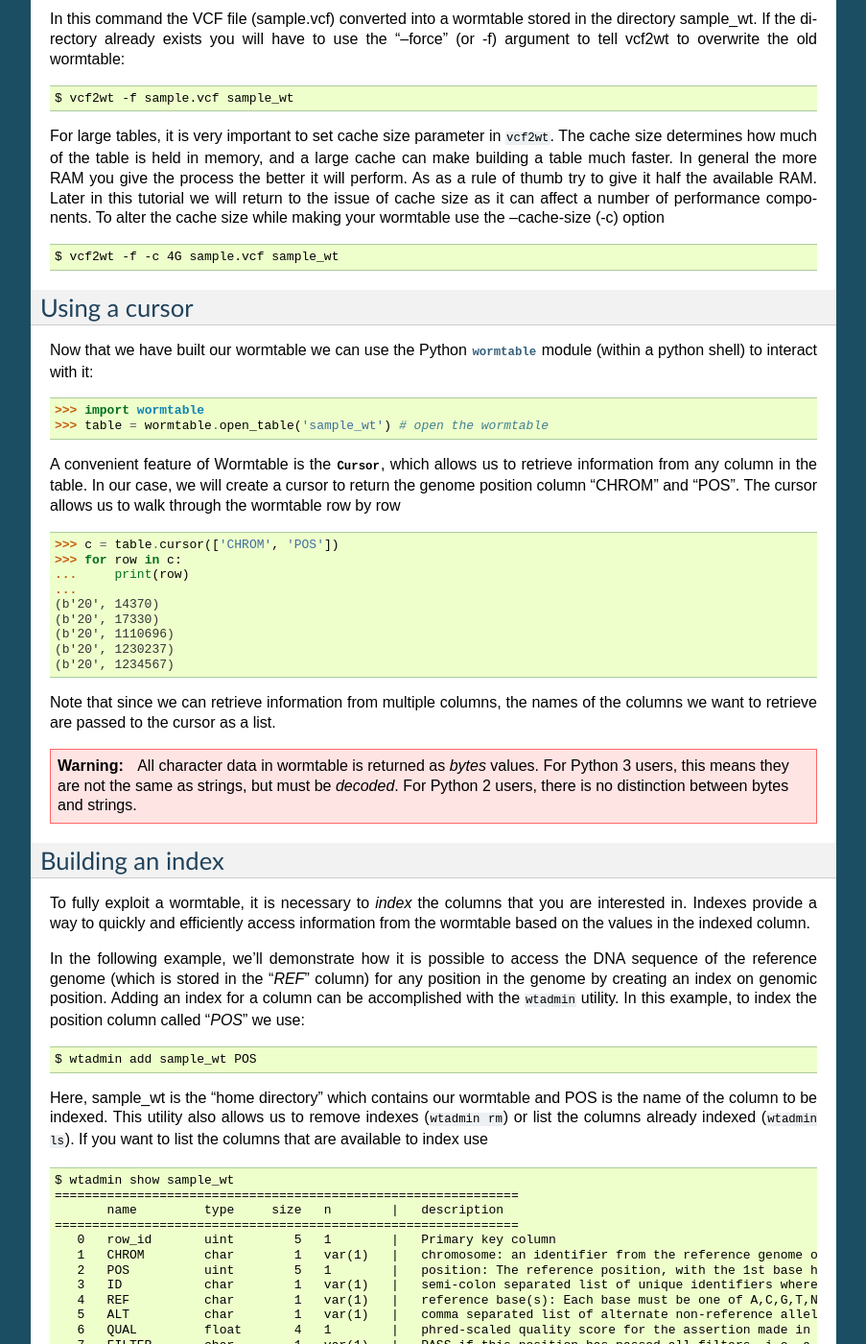
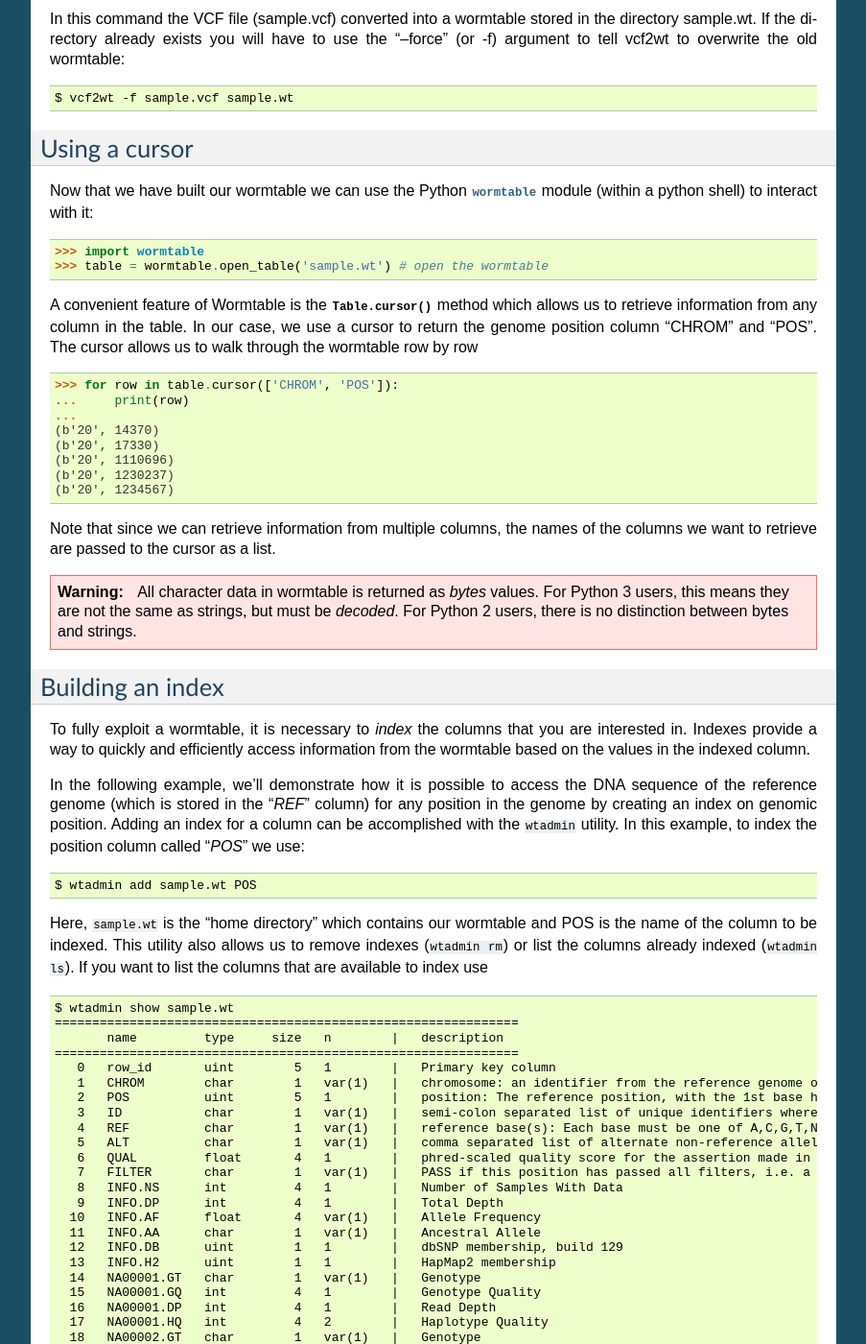
Before and after one commit to wormtable/wormtable, a Sphinx documentation site: the page built from docs/source/tutorial.rst, in a window 1280 px wide and 1400 px high, scrolled down 1296 px. Shown: the whole window at 96% size, without its empty margins (198-1101 px from the left). Built offline with Sphinx 7.4.7, drawn with Linux system fonts in a browser that asks for light colours; formulas are drawn with MathJax 3; some of the changed text lies outside the part shown.

Commit message:
Updated tutorials and fixed minor bug.

```diff
--- a/docs/source/tutorial.rst
+++ b/docs/source/tutorial.rst
@@ -81,24 +81,13 @@ command line options and arguments can be displayed using "--help" flag ::
 
 Building a wormtable from a vcf file is easy::
 
-    $ vcf2wt sample.vcf sample_wt
+    $ vcf2wt sample.vcf sample.wt
 
 In this command the VCF file (sample.vcf) converted into a wormtable stored in
-the directory sample_wt. If the directory already exists you will have to use
+the directory sample.wt. If the directory already exists you will have to use
 the "--force" (or -f) argument to tell vcf2wt to overwrite the old wormtable::
 
-    $ vcf2wt -f sample.vcf sample_wt
-
-For large tables, it is very important to set cache size parameter in ``vcf2wt``.
-The cache size determines how much of the table is held in memory,
-and a large cache can make building a table much faster. In
-general the more RAM you give the process the better it will perform. As as a
-rule of thumb try to give it half the available RAM. Later in this tutorial we
-will return to the issue of cache size as it can affect a number of performance
-components. To alter the cache size while making your wormtable use the
---cache-size (-c) option ::
-
-    $ vcf2wt -f -c 4G sample.vcf sample_wt
+    $ vcf2wt -f sample.vcf sample.wt
 
 --------------
 Using a cursor
@@ -107,15 +96,14 @@ Now that we have built our wormtable we can use the Python :mod:`wormtable` modu
 (within a python shell) to interact with it::
 
     >>> import wormtable
-    >>> table = wormtable.open_table('sample_wt') # open the wormtable
+    >>> table = wormtable.open_table('sample.wt') # open the wormtable
 
-A convenient feature of Wormtable is the :class:`Cursor`,
+A convenient feature of Wormtable is the :meth:`Table.cursor` method
 which allows us to retrieve information from any column in the table. In
-our case, we will create a cursor to return the genome position column "CHROM"
+our case, we use a cursor to return the genome position column "CHROM"
 and "POS". The cursor allows us to walk through the wormtable row by row ::
 
-    >>> c = table.cursor(['CHROM', 'POS'])
-    >>> for row in c:
+    >>> for row in table.cursor(['CHROM', 'POS']):
     ...     print(row)
     ...
     (b'20', 14370)
@@ -145,14 +133,14 @@ for any position in the genome by creating an index on genomic position. Adding
 an index for a column can be accomplished with the ``wtadmin`` utility. In this
 example, to index the position column called "*POS*" we use::
 
-    $ wtadmin add sample_wt POS
+    $ wtadmin add sample.wt POS
 
-Here, sample_wt is the "home directory" which contains our wormtable and POS
+Here, ``sample.wt`` is the "home directory" which contains our wormtable and POS
 is the name of the column to be indexed. This utility also allows us to remove
 indexes (``wtadmin rm``) or list the columns already indexed (``wtadmin ls``).
 If you want to list the columns that are available to index use ::
 
-    $ wtadmin show sample_wt
+    $ wtadmin show sample.wt
     ==============================================================
            name         type     size   n        |   description
     ==============================================================
@@ -188,11 +176,11 @@ individual samples have been represented as separate columns and named as
 [COLUMN].[FIELD]. This allows the user to create indexes on individual fields from these
 compound columns.
 
-Similar to the cache size when building our wormtable, we can set the cache size
-when building an index. A large cache size can reduce the time it takes to
-build an index ::
+When building an index over a large table it can be useful to set the
+cache size to improve performance. A large cache size allows more of the
+index to fit into memory, therefore making the process more efficient.  ::
 
-    $ wtadmin add --index-cache-size 4G sample_wt POS
+    $ wtadmin add --cache-size=4G sample.wt POS
 
 --------------
 Using an index
@@ -201,7 +189,7 @@ Now that we have built our wormtable and indexed on POS we can retrieve informat
 from any position in the genome ::
 
     >>> import wormtable
-    >>> table = wormtable.open_table('sample_wt') # open the wormtable
+    >>> table = wormtable.open_table('sample.wt') # open the wormtable
     >>> position_index = table.open_index('POS')  # open the index on POS
 
 Note that if you have not already added the index using ``wtadmin add`` you will not
@@ -228,33 +216,21 @@ The wormtable module offers a number of methods to interact with an
     1230237
     1234567
 
-Cursors can be used to iterate through the rows in a table in the order
-defined by an index by providing an index as the second argument
-to the :meth:`Table.cursor` method. We can also use a cursor to
-set the range of the keys we are interested in using the
-:meth:`Cursor.set_min` and :meth:`Cursor.set_max` method. For
-example, to retrieve the reference nucleotides we can use a cursor to return the REF
-column for specific genomic positions ::
+The :class:`Index` class also provides a :meth:`Index.cursor` method
+to iterate over rows in a table. In the case of an index, however,
+we visit the rows in the order defined by the index and can access
+rows based on the index keys using the *start* and *stop* parameters.
+For example, to retrieve the reference nucleotides we can use a cursor to return the REF
+column for genomic positions in the range 1--1150000 using::
 
-    >>> c = table.cursor(["REF"], position_index)
-
-We can set the minimum and maximum values for which the cursor will return
-columns::
-
-    >>> c.set_min(1)
-    >>> c.set_max(1150000)
-
-and then iterate through positions in this range (1-1150000), returning
-the *REF* column for each row of the table::
-
-    >>> for p in c:
+    >>> for p in position_index.cursor(["REF"], start=1, stop=1150000):
     ...     print(p[0])
     ...
     b'G'
     b'T'
     b'A'
 
-Note that by default the cursor will return a tuple and we just
+Note that the cursor always returns a tuple and we just
 print the first element here. It is also worth noting that like other
 ranges in Python, the maximum value is not included. For example,
 1 to 100 would return 1 to 99 and not include 100.
@@ -271,28 +247,28 @@ wormtable. For example, we can make a compound index of chromosome (*CHROM*) and
 position (*POS*) to retrieve unique genomic positions. To add a compound column
 we can again use the ``wtadmin`` utility ::
 
-    $ wtadmin add sample_wt CHROM+POS
+    $ wtadmin add sample.wt CHROM+POS
 
 The names of multiple columns in a compound index are joined using "+" which
 indicates to ``wtadmin`` to make a compound index. It is important to realise that
 the order that the columns are listed matters (CHROM+POS does not equal
-POS+CHROM). With this new compound column we can specify a region of the genome
-(chromosome 1, positions 1 to 1150000) unambiguously and iterate
+POS+CHROM). With this new compound index we can specify a region of the genome
+(chromosome 20, positions 1 to 1150000) unambiguously and iterate
 through rows in this region, printing CHROM, POS and REF for each::
 
     >>> import wormtable
-    >>> table = wormtable.open_table('sample_wt')
+    >>> table = wormtable.open_table('sample.wt')
     >>> chrompos_index = table.open_index('CHROM+POS')
-    >>> c = table.cursor(['REF'], chrompos_index)
-    >>> c.set_min('20',1)
-    >>> c.set_max('20',1150000)
-    >>> for p in c:
-    ...     print(p[0])
+    >>> cols = ["CHROM", "POS", "REF"]
+    >>> for c, p, r in chrompos_index.cursor(cols, start=("20", 1), stop=("20", 1150000)):
+    ...     print(c, p, r)
     ...
-    b'G'
-    b'T'
-    b'A'
+    b'20' 14370 b'G'
+    b'20' 17330 b'T'
+    b'20' 1110696 b'A'
 
+Since we need to specify values for several columns, the *start* and *stop* arguments
+are tuples.
 
 ---------------
 Using a counter
@@ -304,12 +280,12 @@ key occurs in the table. For example, we can quickly and efficiently calculate t
 fraction of reference sites that are G or C (the GC content) by first creating
 an index on the *REF* column::
 
-    $ wtadmin add sample_wt REF
+    $ wtadmin add sample.wt REF
 
 Then in python: ::
 
     >>> import wormtable
-    >>> table = wormtable.open_table('sample_wt')
+    >>> table = wormtable.open_table('sample.wt')
     >>> ref_index = table.open_index('REF')
     >>> ref_counts = ref_index.counter()
     >>> gc = ref_counts[b'G'] + ref_counts[b'C']
@@ -329,7 +305,7 @@ necessary to discern between sites with quality of 50.1 from sites with quality
 of 50.2. Using ``wtadmin`` you can index a column binning indexes into equal sized
 bins of size ``n`` like this ::
 
-    $ wtadmin add sample_wt QUAL[n]
+    $ wtadmin add sample.wt QUAL[n]
 
 where n is an integer or float. This will make a new index on QUAL where all the QUAL
 values are grouped into bins of size n. We can then use this binned index
@@ -337,7 +313,7 @@ to interact with our wormtable and print the number of rows matching QUAL scores
 in bins between 0 and 70 using the :meth:`Index.counter` function.
 For example, to create an index with bin size 5, we use::
 
-    $ wtadmin add sample_wt QUAL[5]
+    $ wtadmin add sample.wt QUAL[5]
 
 Then, we can quickly count the number of rows falling into each bin::
 
@@ -391,7 +367,7 @@ are closed when we finish.
 Using this function we can easily print out all of the values in the
 REF column and their counts::
 
-    >>> for k, v in count_distinct("sample_wt", "REF"):
+    >>> for k, v in count_distinct("sample.wt", "REF"):
     ...     print(k, "\t", v)
     ...
     b'A'     1
@@ -401,7 +377,7 @@ REF column and their counts::
 
 This functionality is also provided by the ``wtadmin hist`` command::
 
-    $ wtadmin hist sample_wt REF
+    $ wtadmin hist sample.wt REF
     # n REF
     1    A
     1    G
@@ -444,7 +420,7 @@ instances of each change in our data ::
 we can then use this function to very quickly count the number of
 transitions and transversions: ::
 
-    >>> count_Ts_Tv('sample_wt')
+    >>> count_Ts_Tv('sample.wt')
     (1, 1)
 
 *****************
@@ -460,18 +436,16 @@ that fulfil the given quality requirements. ::
     import wormtable as wt
     def hq_snps(homedir, minq, cols):
         with wt.open_table(homedir) as t, t.open_index("QUAL[1]") as i:
-            cursor = t.cursor(cols, i)
-            cursor.set_min(minq)
-            for row in cursor:
+            for row in i.cursor(cols, start=minq):
                 yield row
 
 First we must create the required index::
 
-    $ wtadmin add sample_wt QUAL[1]
+    $ wtadmin add sample.wt QUAL[1]
 
 We can then use this function in to iterate over the rows of interest: ::
 
-    >>> for row in hq_snps('sample_wt',30, ['CHROM', 'POS', 'REF', 'ALT', 'QUAL']):
+    >>> for row in hq_snps('sample.wt', 30, ['CHROM', 'POS', 'REF', 'ALT', 'QUAL']):
     ...     print(row)
     ...
     (b'20', 1230237, b'T', b'', 47.0)
@@ -496,10 +470,10 @@ the user to extract (a comma separated list of) specific VCF fields using an
 arbitrary set of filters on numeric or text columns. For example, to
 find variants with a QUAL score > 500, depth of coverage (stored as DP in the
 INFO column) > 20, a genotype in sample "S1" of "0/1" and print out CHROM and
-POS for variants in a wormtable stored in sample_wt, the user can
+POS for variants in a wormtable stored in sample.wt, the user can
 use the following call ::
 
-    snp-filter.py --f 'QUAL>500;INFO.DP>20;S1.GT==0/1' CHROM,POS sample_wt
+    snp-filter.py --f 'QUAL>500;INFO.DP>20;S1.GT==0/1' CHROM,POS sample.wt
 
 The user can also optionally specify a particular region of the VCF using the
 CHROM:START-END syntax and either exclude, include or find indels.
@@ -514,9 +488,9 @@ numeric columns within non-overlapping windows (using an optionally specified
 window size and list of chromosomes). The output is in tab separated column
 format allowing the results to be easily plotted. For example, to calculate the
 mean of QUAL and depth of coverage (INFO.DP) in window sizes of 1Mb for
-chromosomes 1,2 and 3 from a wormtable stored in sample_wt, run ::
+chromosomes 1,2 and 3 from a wormtable stored in sample.wt, run ::
 
-    sliding-mean.py QUAL,INFO_DP 1,2,3 -w 1000000 sample_wt
+    sliding-mean.py QUAL,INFO_DP 1,2,3 -w 1000000 sample.wt
 
 ***************
 hq-snps-bygt.py
--- a/wormtable.py
+++ b/wormtable.py
@@ -1170,7 +1170,7 @@ class Index(Database):
         """
         cols = self.__key_columns
         u = v
-        if len(cols) == 1 and not isinstance(v, tuple):
+        if not isinstance(v, tuple):
             u = v,
         n = len(u)
         l = [None for j in range(n)]
```
Also changed, not shown: docs/source/api.rst (+4 -4 lines), docs/source/introduction.rst (+6 -7 lines).
